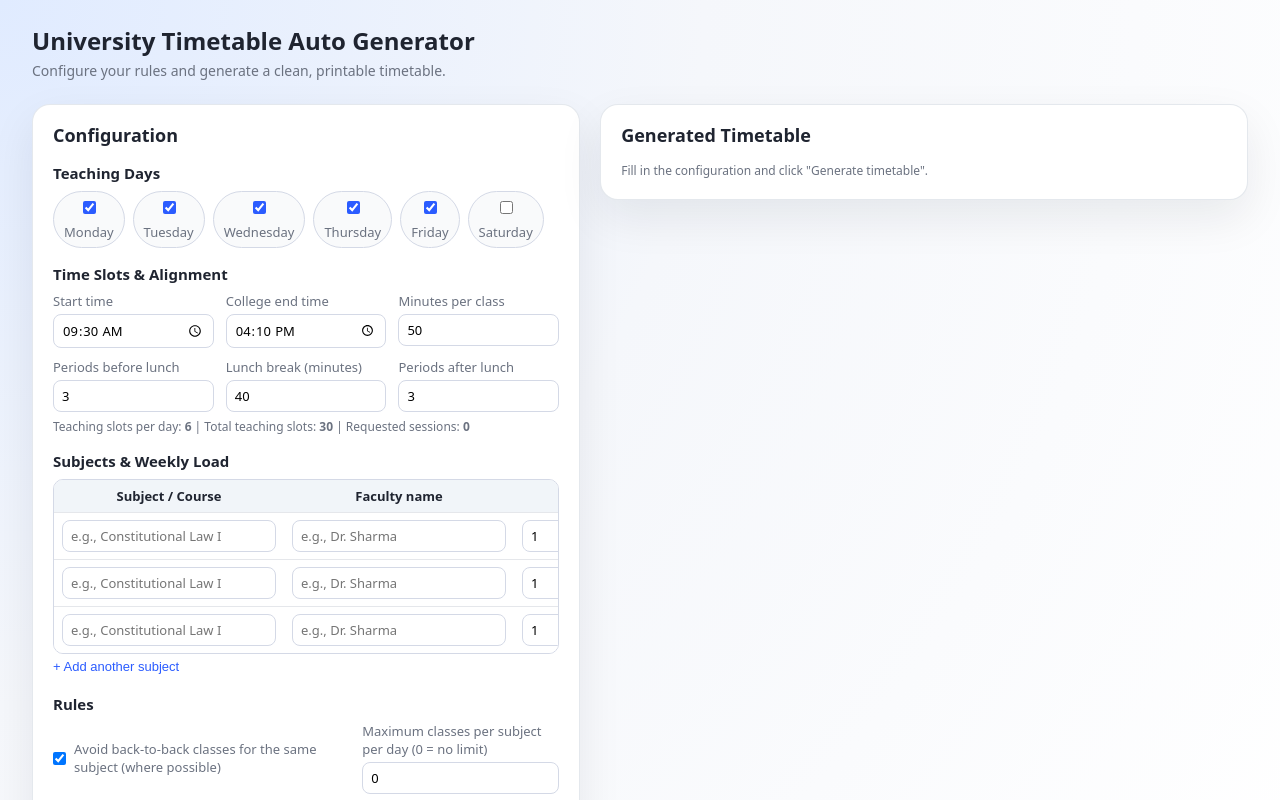
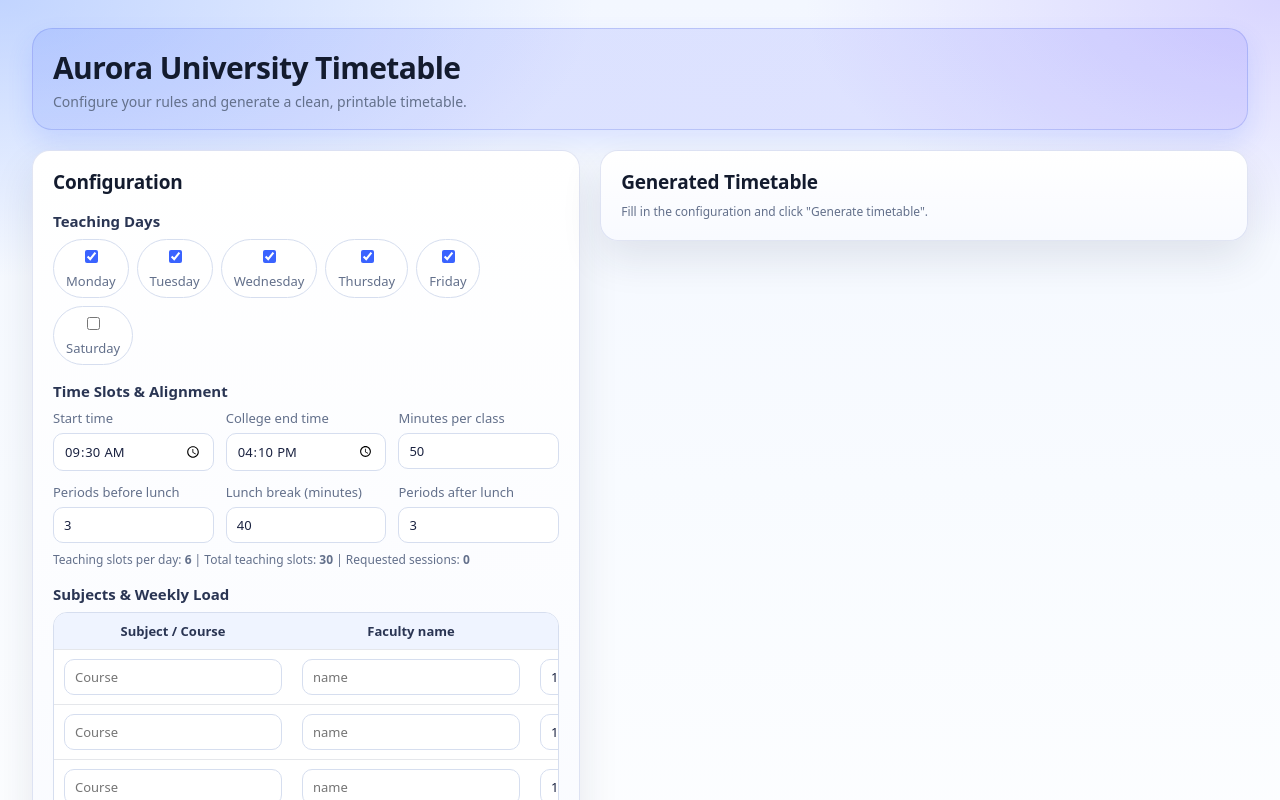
Before and after one commit to Sricharan79/TimeTable-Management-System, a React (Vite) app in the folder frontend/: page / in a window 1280 px wide. Shown: the top 800 px of the page. Built offline with nearby package versions, Linux system fonts and the light colour scheme.

Commit message:
Refactor App component and update styles for improved UI consistency and readability

```diff
--- a/frontend/src/App.jsx
+++ b/frontend/src/App.jsx
@@ -1,12 +1,12 @@
 import React, { useMemo, useState } from 'react';
 
 const defaultDays = [
-  { id: 'mon', label: 'Monday', enabled: true },
-  { id: 'tue', label: 'Tuesday', enabled: true },
-  { id: 'wed', label: 'Wednesday', enabled: true },
-  { id: 'thu', label: 'Thursday', enabled: true },
-  { id: 'fri', label: 'Friday', enabled: true },
-  { id: 'sat', label: 'Saturday', enabled: false },
+  { id: 'Mon', label: 'Monday', enabled: true },
+  { id: 'Tue', label: 'Tuesday', enabled: true },
+  { id: 'Wed', label: 'Wednesday', enabled: true },
+  { id: 'Thu', label: 'Thursday', enabled: true },
+  { id: 'Fri', label: 'Friday', enabled: true },
+  { id: 'Sat', label: 'Saturday', enabled: false },
 ];
 
 const emptySubjectRow = (id) => ({ id, name: '', faculty: '', sessions: 1 });
@@ -295,7 +295,7 @@ export default function App() {
     <div className="app-root">
       <header className="app-header">
         <div>
-          <h1>University Timetable Auto Generator</h1>
+          <h1>Aurora University Timetable </h1>
           <p className="subtitle">Configure your rules and generate a clean, printable timetable.</p>
         </div>
       </header>
@@ -402,7 +402,7 @@ export default function App() {
                       <td>
                         <input
                           type="text"
-                          placeholder="e.g., Constitutional Law I"
+                          placeholder="Course"
                           value={subject.name}
                           onChange={(e) => handleSubjectChange(subject.id, 'name', e.target.value)}
                         />
@@ -410,7 +410,7 @@ export default function App() {
                       <td>
                         <input
                           type="text"
-                          placeholder="e.g., Dr. Sharma"
+                          placeholder="name"
                           value={subject.faculty || ''}
                           onChange={(e) => handleSubjectChange(subject.id, 'faculty', e.target.value)}
                         />
--- a/frontend/src/index.css
+++ b/frontend/src/index.css
@@ -1,15 +1,19 @@
 :root {
-  --bg: #f5f7fb;
+  --bg: #edf3ff;
   --bg-panel: #ffffff;
-  --border-soft: #d4d9e6;
-  --accent: #2b5cff;
-  --accent-soft: rgba(43, 92, 255, 0.08);
-  --text-main: #1f2430;
-  --text-muted: #6b7280;
-  --danger: #e11d48;
-  --radius-lg: 12px;
-  --radius-md: 8px;
-  --shadow-soft: 0 18px 45px rgba(15, 23, 42, 0.08);
+  --bg-panel-alt: #f8faff;
+  --border-soft: #d6deef;
+  --accent: #3a63ff;
+  --accent-2: #6b5cff;
+  --accent-soft: rgba(58, 99, 255, 0.14);
+  --text-main: #131b2e;
+  --text-muted: #63708b;
+  --danger: #dc375e;
+  --success: #1f9d73;
+  --radius-lg: 18px;
+  --radius-md: 12px;
+  --shadow-soft: 0 18px 40px rgba(26, 39, 71, 0.1);
+  --shadow-focus: 0 0 0 3px rgba(58, 99, 255, 0.2);
   --font-sans: system-ui, -apple-system, BlinkMacSystemFont, 'Segoe UI', sans-serif;
 }
 
@@ -20,34 +24,44 @@
 body {
   margin: 0;
   font-family: var(--font-sans);
-  background: radial-gradient(circle at top left, #e0ebff 0, #f5f7fb 45%, #ffffff 100%);
+  background:
+    radial-gradient(900px 420px at 0% 0%, rgba(133, 170, 255, 0.45), transparent 66%),
+    radial-gradient(700px 360px at 100% 0%, rgba(156, 137, 255, 0.3), transparent 68%),
+    linear-gradient(180deg, #f3f7ff 0%, #f8fbff 45%, #ffffff 100%);
   color: var(--text-main);
 }
 
 .app-root {
   min-height: 100vh;
-  padding: 24px 32px 40px;
+  padding: 28px 32px 40px;
   display: flex;
   flex-direction: column;
-  gap: 24px;
+  gap: 20px;
 }
 
 .app-header {
+  background: linear-gradient(125deg, rgba(58, 99, 255, 0.14), rgba(107, 92, 255, 0.14));
+  border: 1px solid rgba(91, 117, 230, 0.28);
+  border-radius: 20px;
+  box-shadow: 0 12px 26px rgba(58, 99, 255, 0.14);
   display: flex;
   justify-content: space-between;
   align-items: center;
   gap: 16px;
+  padding: 18px 20px;
 }
 
 .app-header h1 {
   margin: 0 0 4px;
-  font-size: 24px;
+  font-size: clamp(22px, 2.6vw, 30px);
+  letter-spacing: -0.02em;
 }
 
 .subtitle {
   margin: 0;
   color: var(--text-muted);
   font-size: 14px;
+  max-width: 560px;
 }
 
 .app-main {
@@ -58,16 +72,19 @@ body {
 }
 
 .panel {
-  background: var(--bg-panel);
-  border-radius: 18px;
+  background: linear-gradient(180deg, var(--bg-panel) 0%, var(--bg-panel-alt) 100%);
+  border-radius: var(--radius-lg);
   padding: 18px 20px 20px;
   box-shadow: var(--shadow-soft);
-  border: 1px solid rgba(148, 163, 184, 0.25);
+  border: 1px solid rgba(119, 139, 202, 0.22);
+  backdrop-filter: blur(4px);
 }
 
 .panel h2 {
   margin-top: 0;
-  font-size: 18px;
+  margin-bottom: 4px;
+  font-size: 19px;
+  letter-spacing: -0.01em;
 }
 
 .section-block {
@@ -77,6 +94,7 @@ body {
 .section-block h3 {
   margin: 0 0 8px;
   font-size: 15px;
+  color: #2a3553;
 }
 
 .day-checkbox-row {
@@ -89,11 +107,17 @@ body {
   display: inline-flex;
   align-items: center;
   gap: 6px;
-  padding: 6px 10px;
+  padding: 7px 12px;
   border-radius: 999px;
   border: 1px solid var(--border-soft);
-  background: #f9fafb;
+  background: #ffffff;
   font-size: 13px;
+  transition: all 0.2s ease;
+}
+
+.checkbox-pill:hover {
+  border-color: #b3c2ea;
+  background: #f4f7ff;
 }
 
 .checkbox-pill input {
@@ -103,7 +127,7 @@ body {
 .form-grid {
   display: grid;
   grid-template-columns: repeat(auto-fit, minmax(140px, 1fr));
-  gap: 10px 12px;
+  gap: 12px 12px;
 }
 
 label {
@@ -111,34 +135,41 @@ label {
   color: var(--text-muted);
   display: flex;
   flex-direction: column;
-  gap: 4px;
+  gap: 6px;
 }
 
 input[type='text'],
 input[type='number'],
 input[type='time'] {
-  border-radius: 8px;
+  border-radius: 10px;
   border: 1px solid var(--border-soft);
-  padding: 6px 8px;
+  padding: 8px 10px;
   font-size: 13px;
   font-family: inherit;
+  color: #1a2240;
+  background: #ffffff;
+  transition: border-color 0.18s ease, box-shadow 0.18s ease, background-color 0.18s ease;
 }
 
 input:focus {
-  outline: 2px solid var(--accent-soft);
+  outline: none;
   border-color: var(--accent);
+  box-shadow: var(--shadow-focus);
+  background: #fbfcff;
 }
 
 .hint {
-  margin: 6px 0 0;
+  margin: 8px 0 0;
   font-size: 12px;
   color: var(--text-muted);
+  line-height: 1.45;
 }
 
 .subjects-table-wrapper {
-  border-radius: 10px;
+  border-radius: 14px;
   border: 1px solid var(--border-soft);
   overflow: hidden;
+  background: #fff;
 }
 
 .subjects-table {
@@ -149,43 +180,59 @@ input:focus {
 
 .subjects-table th,
 .subjects-table td {
-  padding: 7px 8px;
+  padding: 9px 10px;
   border-bottom: 1px solid #e5e7eb;
   background: #ffffff;
 }
 
 .subjects-table thead th {
-  background: #f1f5f9;
+  background: #eff4ff;
   font-weight: 600;
+  color: #2a3553;
 }
 
 .subjects-table tbody tr:last-child td {
   border-bottom: none;
 }
 
+.subjects-table tbody tr:hover td {
+  background: #f9fbff;
+}
+
 .btn-primary {
   border: none;
-  background: linear-gradient(135deg, var(--accent), #4338ca);
+  background: linear-gradient(135deg, var(--accent), var(--accent-2));
   color: white;
-  padding: 8px 16px;
+  padding: 10px 18px;
   font-size: 14px;
   border-radius: 999px;
   cursor: pointer;
-  font-weight: 500;
-  box-shadow: 0 10px 18px rgba(37, 99, 235, 0.3);
+  font-weight: 600;
+  letter-spacing: 0.01em;
+  box-shadow: 0 11px 24px rgba(66, 84, 216, 0.35);
+  transition: transform 0.18s ease, box-shadow 0.18s ease, filter 0.18s ease;
 }
 
 .btn-primary:hover {
-  opacity: 0.95;
+  transform: translateY(-1px);
+  filter: brightness(1.03);
+  box-shadow: 0 14px 26px rgba(66, 84, 216, 0.42);
 }
 
 .btn-secondary {
   border-radius: 999px;
   border: 1px solid var(--border-soft);
-  background: #f9fafb;
+  background: #f8faff;
   padding: 4px 10px;
   font-size: 12px;
   cursor: pointer;
+  color: #2d3958;
+  transition: all 0.18s ease;
+}
+
+.btn-secondary:hover:enabled {
+  background: #eef3ff;
+  border-color: #bac8ec;
 }
 
 .btn-secondary:disabled {
@@ -200,16 +247,17 @@ input:focus {
 .btn-link {
   border: none;
   background: transparent;
-  color: var(--accent);
+  color: #3f56d9;
   font-size: 13px;
   cursor: pointer;
-  padding: 4px 0;
+  padding: 6px 2px;
+  font-weight: 600;
 }
 
 .rules-grid {
   display: grid;
   grid-template-columns: minmax(0, 1.5fr) minmax(0, 1fr);
-  gap: 10px 14px;
+  gap: 10px 16px;
 }
 
 .checkbox-line {
@@ -229,15 +277,23 @@ input:focus {
 }
 
 .info-message {
-  margin-top: 8px;
+  margin-top: 10px;
   font-size: 12px;
-  color: var(--text-muted);
+  color: var(--success);
+  background: #e9fbf4;
+  border: 1px solid #bdeedb;
+  border-radius: 10px;
+  padding: 8px 10px;
 }
 
 .remaining-warning {
-  margin-top: 6px;
+  margin-top: 10px;
   font-size: 12px;
   color: var(--danger);
+  background: #fff1f4;
+  border: 1px solid #ffc9d7;
+  border-radius: 10px;
+  padding: 8px 10px;
 }
 
 .remaining-warning ul {
@@ -250,10 +306,11 @@ input:focus {
 }
 
 .timetable-wrapper {
-  margin-top: 8px;
-  border-radius: 12px;
+  margin-top: 10px;
+  border-radius: 14px;
   border: 1px solid var(--border-soft);
   overflow: hidden;
+  background: #fff;
 }
 
 .timetable-table {
@@ -263,27 +320,28 @@ input:focus {
 }
 
 .timetable-table thead th {
-  background: #0f172a;
-  color: #e5e7eb;
-  padding: 8px 6px;
-  border-right: 1px solid #1e293b;
+  background: linear-gradient(135deg, #253760, #1b2a4b);
+  color: #e8eefc;
+  padding: 10px 8px;
+  border-right: 1px solid #2e436f;
 }
 
 .timetable-table tbody th.day-header {
-  background: #f1f5f9;
+  background: #eef3ff;
   font-weight: 600;
   text-align: left;
+  color: #1b2a4b;
 }
 
 .timetable-table th,
 .timetable-table td {
-  padding: 7px 6px;
+  padding: 9px 8px;
   border-bottom: 1px solid #e5e7eb;
   border-right: 1px solid #e5e7eb;
 }
 
 .timetable-table tbody tr:nth-child(even) td.cell-class {
-  background: #f9fafb;
+  background: #f8faff;
 }
 
 .cell-class {
@@ -291,30 +349,33 @@ input:focus {
 }
 
 .cell-lunch {
-  background: #fef3c7;
+  background: #fff4d2;
   text-align: center;
-  font-weight: 500;
+  font-weight: 600;
+  color: #8a5a00;
 }
 
 .cell-subject {
   font-size: 12px;
+  font-weight: 600;
+  color: #1a2441;
 }
 
 .cell-faculty {
-  margin-top: 2px;
+  margin-top: 3px;
   font-size: 11px;
   color: var(--text-muted);
 }
 
 .print-hint {
-  margin: 6px 8px 8px;
+  margin: 8px 10px 10px;
   font-size: 11px;
   color: var(--text-muted);
 }
 
 @media (max-width: 960px) {
   .app-root {
-    padding: 16px;
+    padding: 14px;
   }
 
   .app-main {
@@ -324,4 +385,12 @@ input:focus {
   .panel {
     padding: 14px 14px 16px;
   }
+
+  .app-header {
+    padding: 14px 14px;
+  }
+
+  .rules-grid {
+    grid-template-columns: minmax(0, 1fr);
+  }
 }
```
